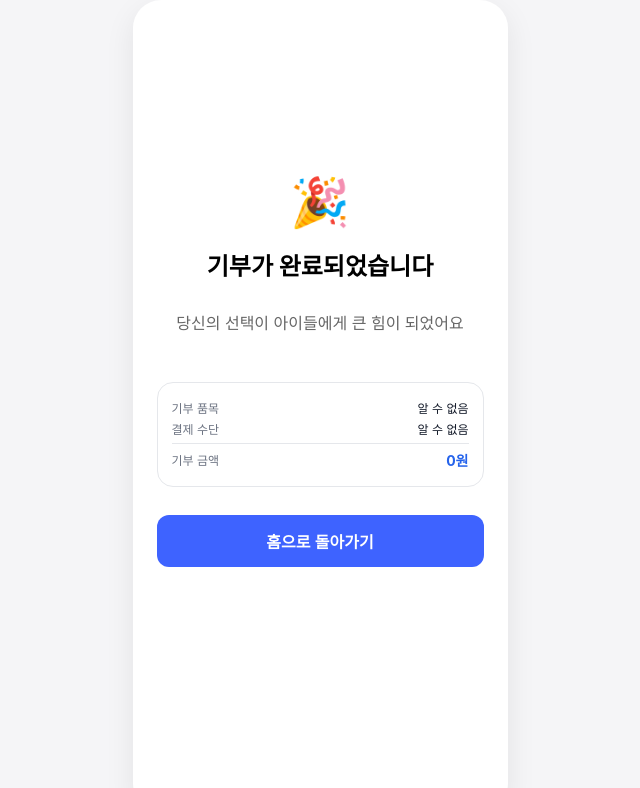
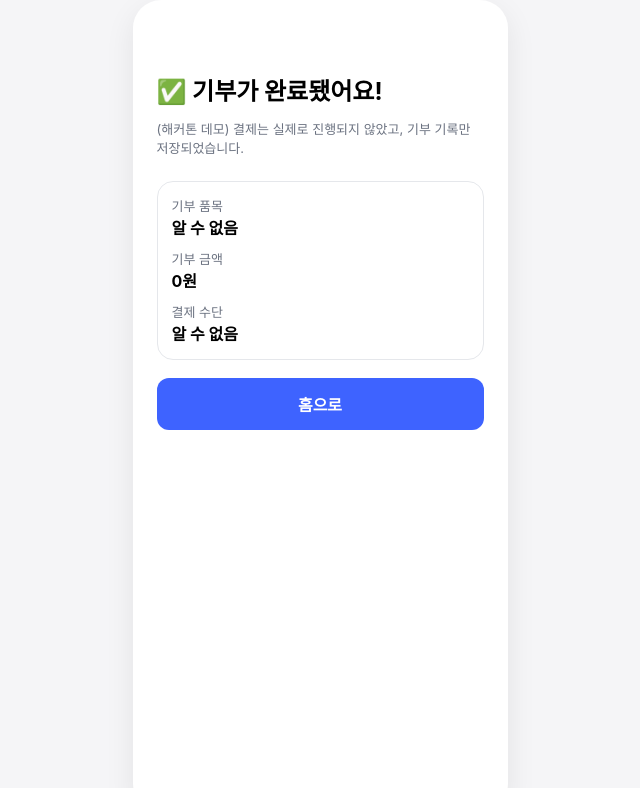
Before and after one commit to dreamuldreamyo-hue/dreamyoapp, a plain HTML site: page payment_success.html in a window 1280 px wide. Shown: the whole page, without its empty margins (320-960 px from the left). Drawn offline with Linux system fonts and the light colour scheme.

Commit message:
Update payment_success.html

```diff
--- a/payment_success.html
+++ b/payment_success.html
@@ -6,60 +6,36 @@
   <link rel="stylesheet" href="style.css" />
 </head>
 <body>
-  <div class="screen">
+  <div class="screen" style="padding:72px 24px 32px;">
+    <h2 style="margin:0 0 12px;">✅ 기부가 완료됐어요!</h2>
+    <p style="margin:0 0 24px; color:#6b7280; font-size:13px;">
+      (해커톤 데모) 결제는 실제로 진행되지 않았고, 기부 기록만 저장되었습니다.
+    </p>
 
-    <div class="center" style="margin-top: 100px;">
-      <div style="font-size: 48px;">🎉</div>
-      <h2 style="margin-top: 16px;">기부가 완료되었습니다</h2>
-      <p style="margin-top: 8px; color: #666;">
-        당신의 선택이 아이들에게 큰 힘이 되었어요
-      </p>
+    <div style="border:1px solid #e5e7eb; border-radius:16px; padding:14px;">
+      <div style="font-size:13px; color:#6b7280;">기부 품목</div>
+      <div id="done-item" style="font-size:16px; font-weight:700; margin-bottom:10px;"></div>
+
+      <div style="font-size:13px; color:#6b7280;">기부 금액</div>
+      <div id="done-amount" style="font-size:16px; font-weight:700; margin-bottom:10px;"></div>
+
+      <div style="font-size:13px; color:#6b7280;">결제 수단</div>
+      <div id="done-method" style="font-size:16px; font-weight:700;"></div>
     </div>
 
-    <!-- 기부 결과 요약 -->
-    <section class="pay-card" style="margin-top: 32px;">
-      <div class="order-row">
-        <span class="order-label">기부 품목</span>
-        <span class="order-value" id="result-item">-</span>
-      </div>
-
-      <div class="order-row">
-        <span class="order-label">결제 수단</span>
-        <span class="order-value" id="result-method">-</span>
-      </div>
-
-      <div class="order-row order-total">
-        <span class="order-label">기부 금액</span>
-        <span class="order-total-value" id="result-amount">0원</span>
-      </div>
-    </section>
-
-    <!-- 버튼 -->
-    <button
-      class="btn-primary"
-      style="margin-top: 28px;"
-      onclick="location.href='home.html'"
-    >
-      홈으로 돌아가기
+    <button class="btn-primary" style="margin-top:18px;" onclick="location.href='home.html'">
+      홈으로
     </button>
-
   </div>
 
   <script>
-    // payment.html에서 저장한 값 불러오기
-    const item   = localStorage.getItem("pay_item")   || "알 수 없음";
+    const item = localStorage.getItem("pay_item") || localStorage.getItem("donationItem") || "알 수 없음";
     const method = localStorage.getItem("pay_method") || "알 수 없음";
-    const amount = localStorage.getItem("pay_amount") || "0";
+    const amount = parseInt(localStorage.getItem("pay_amount") || localStorage.getItem("donationAmount") || "0", 10);
 
-    function formatNumber(num) {
-      return num.toString().replace(/\B(?=(\d{3})+(?!\d))/g, ",");
-    }
-
-    document.getElementById("result-item").textContent   = item;
-    document.getElementById("result-method").textContent = method;
-    document.getElementById("result-amount").textContent =
-      formatNumber(amount) + "원";
+    document.getElementById("done-item").textContent = item;
+    document.getElementById("done-method").textContent = method;
+    document.getElementById("done-amount").textContent = (amount || 0).toLocaleString() + "원";
   </script>
-
 </body>
 </html>
```
